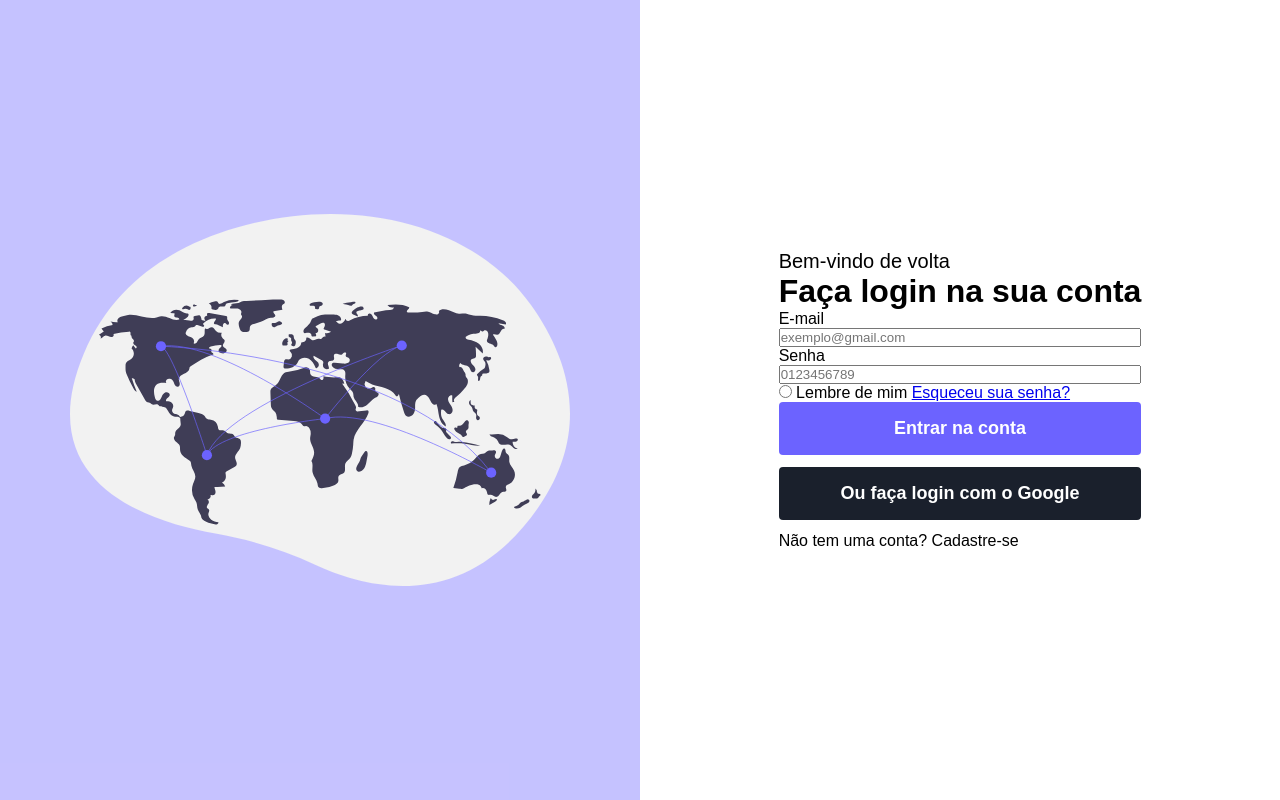
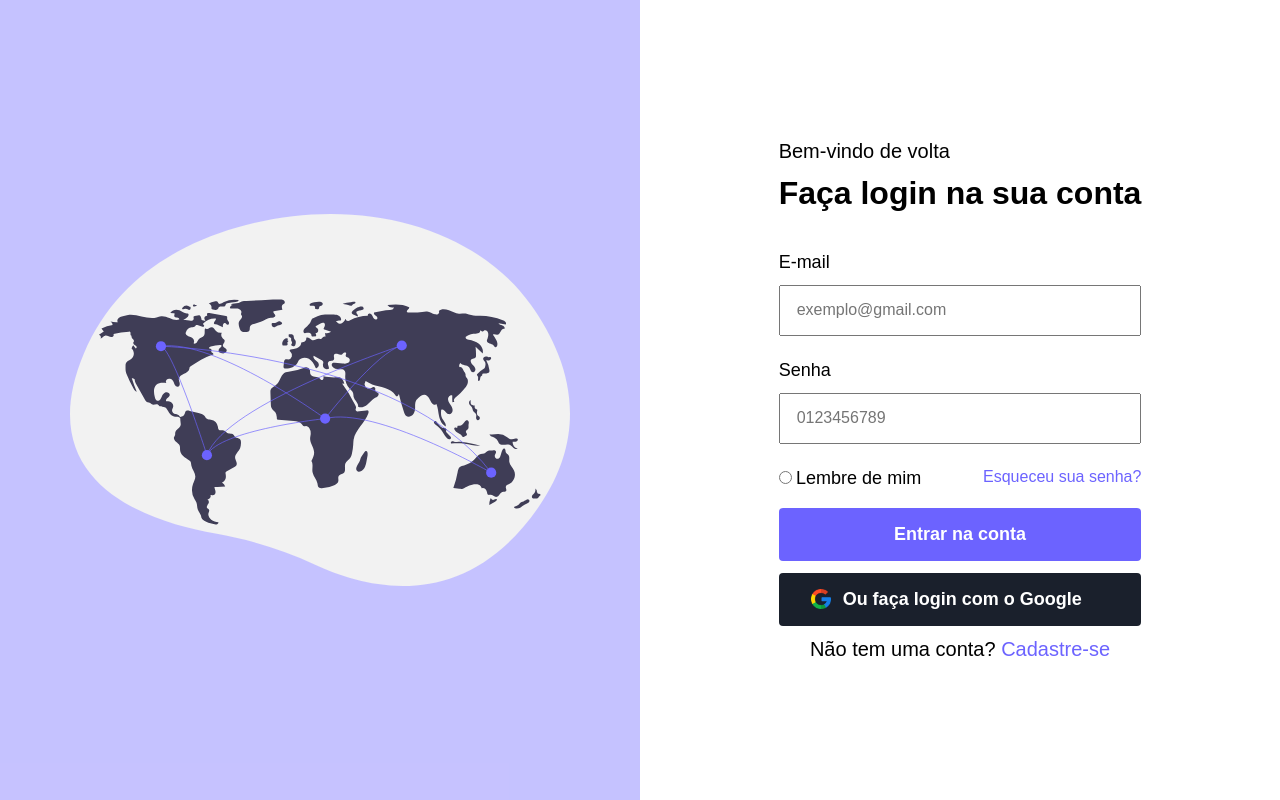
Before and after one commit to fabricioppanetto/desafios-codelandia, a plain HTML site: page desafio04/index.html in a window 1280 px wide. Drawn offline with Linux system fonts and the light colour scheme.

Commit message:
Desafio 04 - Login

```diff
--- a/desafio04/index.html
+++ b/desafio04/index.html
@@ -22,13 +22,15 @@
                     <input type="password" name="senha" id="senha" placeholder="0123456789">
                 </section>
                 <section class="ajuda">
-                    <input type="radio" name="lembrar" id="lembrar">
-                    <label for="lembrar">Lembre de mim</label>
+                    <div>
+                        <input type="radio" name="lembrar" id="lembrar">
+                        <label for="lembrar">Lembre de mim</label>
+                    </div>
                     <a href="index.html">Esqueceu sua senha?</a>
                 </section>
                 <section class="botao">
                     <button class="acessar">Entrar na conta</button>
-                    <button class="login-google">Ou faça login com o Google</button>
+                    <button class="login-google"><img src="img/google.png" alt=""> Ou faça login com o Google</button>
                 </section>
                 <section class="criar-conta">
                     <p>Não tem uma conta? <span>Cadastre-se</span></p>
--- a/desafio04/style.css
+++ b/desafio04/style.css
@@ -41,17 +41,44 @@ img {
 h1 {
     font-size: 2rem;
     font-weight: 600;
+    margin-bottom: 40px;
 }
 
 h2 {
     font-size: 1.25rem;
     font-weight: 500;
+    margin-bottom: 12px;
 }
 
 .form-dados {
     display: grid;
     grid-template-columns: 1fr;
 }
+
+label {
+    font-size: 1.125rem;
+    margin-bottom: 12px;
+}
+
+input {
+    padding: 16px;
+    margin-bottom: 24px;
+}
+
+input::placeholder {
+    font-size: 1rem;
+}
+
+.ajuda {
+    display: flex;
+    justify-content: space-between;
+}
+
+.ajuda a {
+    text-decoration: none;
+    color: #6C63FF;
+}
+
 
 .botao {
     display: grid;
@@ -77,6 +104,24 @@ h2 {
     border-radius: 4px;
     font-weight: 600;
     font-size: 1.125rem;
+    display: flex;
+    align-items: center;
+    gap: 12px;
+}
+
+.login-google img {
+    max-width: 20px;
+
+}
+
+.criar-conta {
+    text-align: center;
+    font-weight: 500;
+    font-size: 1.25rem;
+}
+
+.criar-conta span {
+    color: #6C63FF;
 }
 
 @media (max-width: 800px) {
```
Also changed, not shown: desafio04/img/google.png (added).
